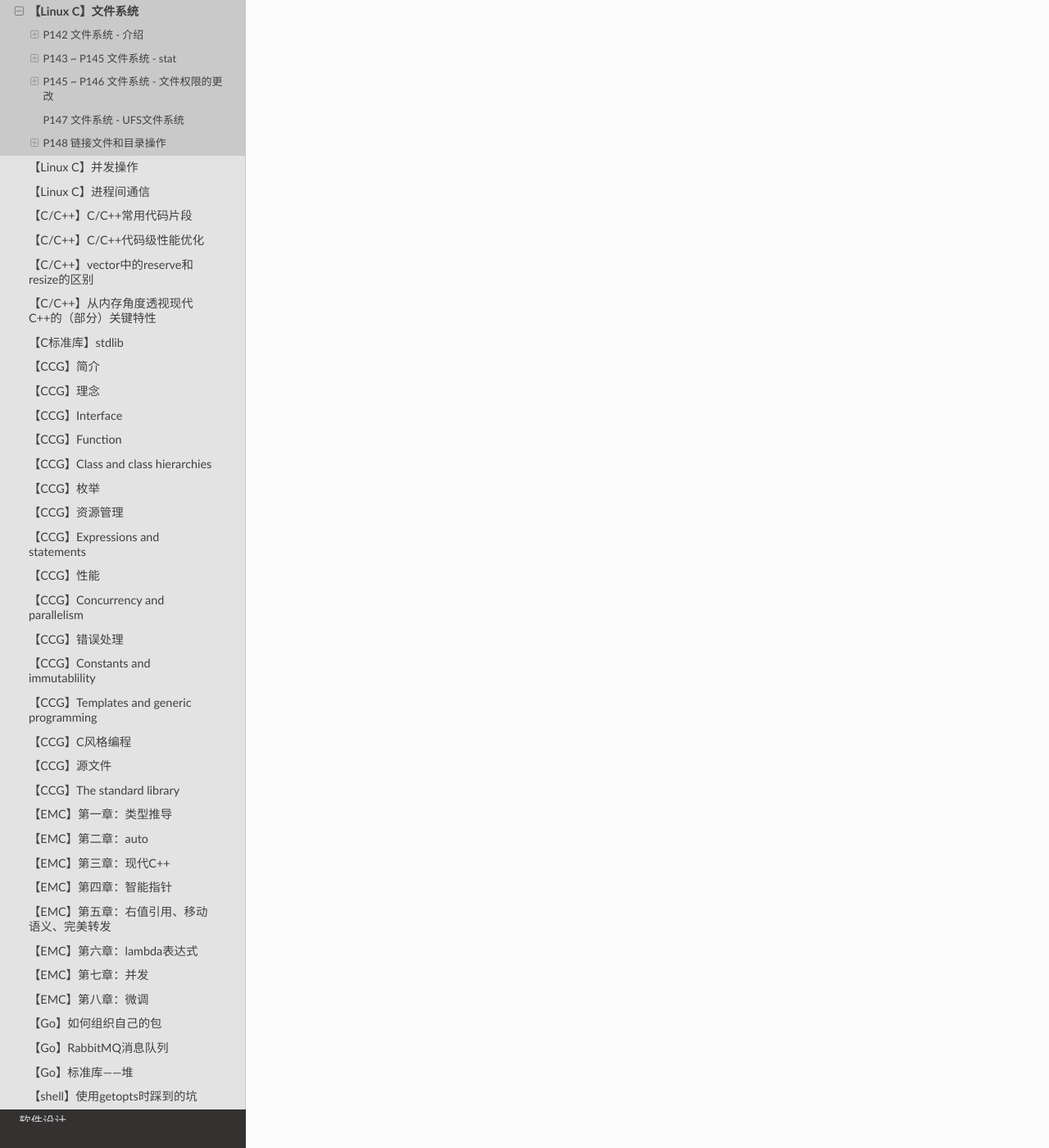
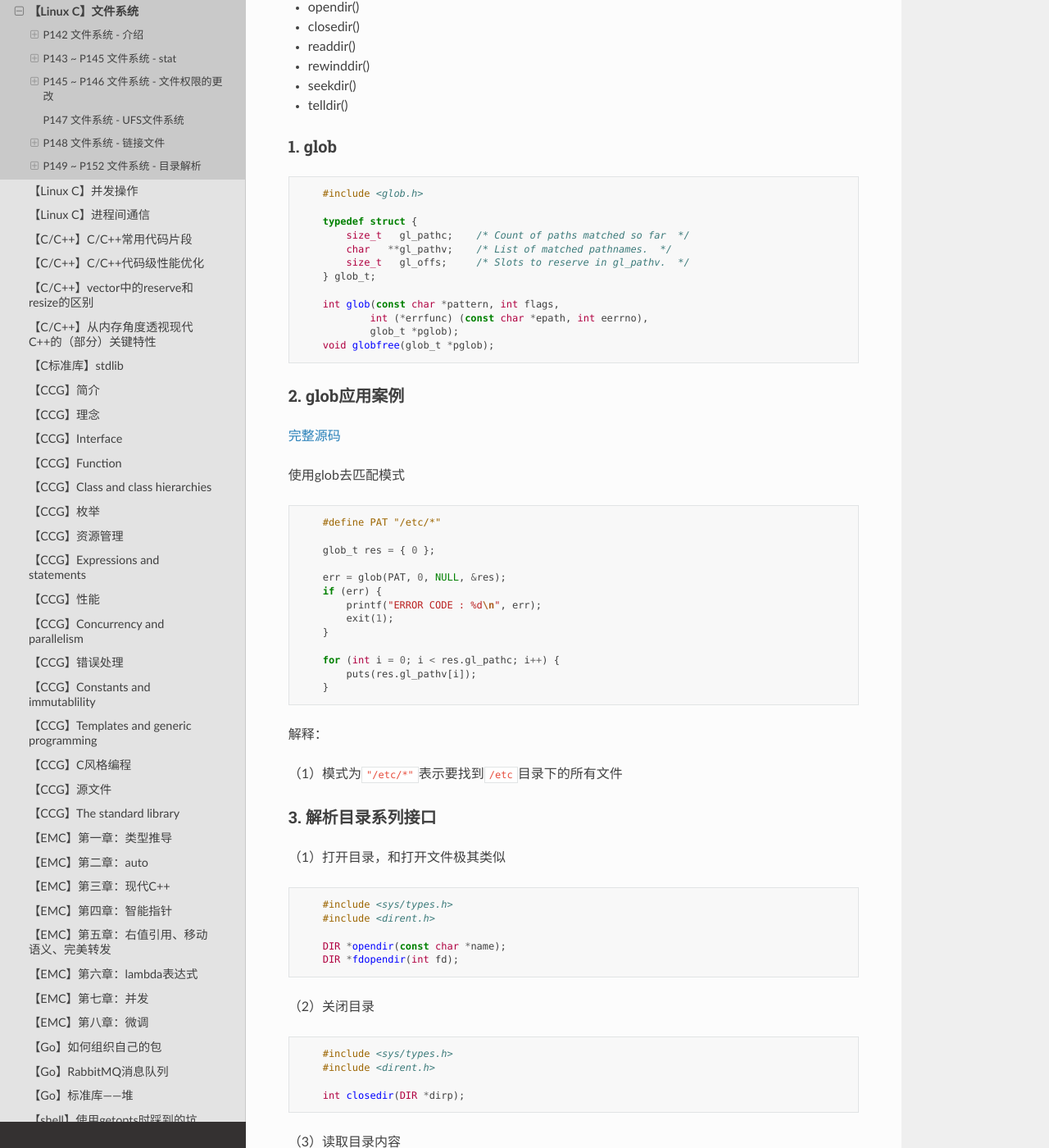
Before and after one commit to wallace-lai/learning-notes, a Sphinx documentation site: the page built from source/Language/linux-c1.md, in a window 1280 px wide and 1400 px high, scrolled down 7852 px. Shown: the whole window at 82% size. Built offline with Sphinx 7.4.7 and the Read the Docs theme 2.0.0, drawn with Linux system fonts in a browser that asks for light colours; some of the changed text lies outside the part shown.

Commit message:
update linux c

````diff
--- a/source/Language/linux-c1.md
+++ b/source/Language/linux-c1.md
@@ -286,7 +286,7 @@ drwxr-xr-x  15 root root       4096 Jun 14 16:11 var
 
 略
 
-## P148 链接文件和目录操作
+## P148 文件系统 - 链接文件
 
 ### 1. 命令
 （1）创建硬链接：`ln /tmp/bigfile /tmp/bigfile_link`
@@ -367,3 +367,138 @@ utime用于改变文件的时间，可以更改atime和mtime
 ```
 
 获取当前的工作路径
+
+## P149 ~ P152 文件系统 - 目录解析
+
+目录遍历有2中方式：
+
+（1）使用glob
+
+- glob()
+- globfree()
+
+（2）使用一些列的接口
+
+- opendir()
+- closedir()
+- readdir()
+- rewinddir()
+- seekdir()
+- telldir()
+
+### 1. glob
+
+```c
+    #include <glob.h>
+
+    typedef struct {
+        size_t   gl_pathc;    /* Count of paths matched so far  */
+        char   **gl_pathv;    /* List of matched pathnames.  */
+        size_t   gl_offs;     /* Slots to reserve in gl_pathv.  */
+    } glob_t;
+
+    int glob(const char *pattern, int flags,
+            int (*errfunc) (const char *epath, int eerrno),
+            glob_t *pglob);
+    void globfree(glob_t *pglob);
+```
+
+### 2. glob应用案例
+
+[完整源码](https://github.com/wallace-lai/learn-apue/blob/main/src/fs/glob.c)
+
+使用glob去匹配模式
+
+```c
+    #define PAT "/etc/*"
+
+    glob_t res = { 0 };
+
+    err = glob(PAT, 0, NULL, &res);
+    if (err) {
+        printf("ERROR CODE : %d\n", err);
+        exit(1);
+    }
+
+    for (int i = 0; i < res.gl_pathc; i++) {
+        puts(res.gl_pathv[i]);
+    }
+```
+
+解释：
+
+（1）模式为`"/etc/*"`表示要找到`/etc`目录下的所有文件
+
+### 3. 解析目录系列接口
+
+（1）打开目录，和打开文件极其类似
+
+```c
+    #include <sys/types.h>
+    #include <dirent.h>
+
+    DIR *opendir(const char *name);
+    DIR *fdopendir(int fd);
+```
+
+（2）关闭目录
+
+```c
+    #include <sys/types.h>
+    #include <dirent.h>
+
+    int closedir(DIR *dirp);
+```
+
+（3）读取目录内容
+
+```c
+    #include <dirent.h>
+
+    struct dirent {
+        ino_t          d_ino;       /* Inode number */
+        off_t          d_off;       /* Not an offset; see below */
+        unsigned short d_reclen;    /* Length of this record */
+        unsigned char  d_type;      /* Type of file; not supported
+                                        by all filesystem types */
+        char           d_name[256]; /* Null-terminated filename */
+    };
+
+    struct dirent *readdir(DIR *dirp);
+```
+
+（4）设置readdir()的读取位置，与操作文件位置接口极其类似
+
+```c
+    #include <dirent.h>
+
+    void seekdir(DIR *dirp, long loc);
+    void rewinddir(DIR *dirp);
+    long telldir(DIR *dirp);
+```
+
+### 4. readdir应用案例1
+
+[完整源码](https://github.com/wallace-lai/learn-apue/blob/main/src/fs/readdir.c)
+
+使用readdir解析目录下文件（不递归）
+
+```c
+    #define PAT "/etc"
+
+    dp = opendir(PAT);
+    if (dp == NULL) {
+        perror("opendir()");
+        exit(1);
+    }
+
+    while ((curr = readdir(dp)) != NULL) {
+        puts(curr->d_name);
+    }
+```
+
+解释：
+
+（1）先使用`opendir`打开目录，得到`DIR`指针
+
+（2）使用`readdir`读取`/etc`目录下的所有文件名
````
